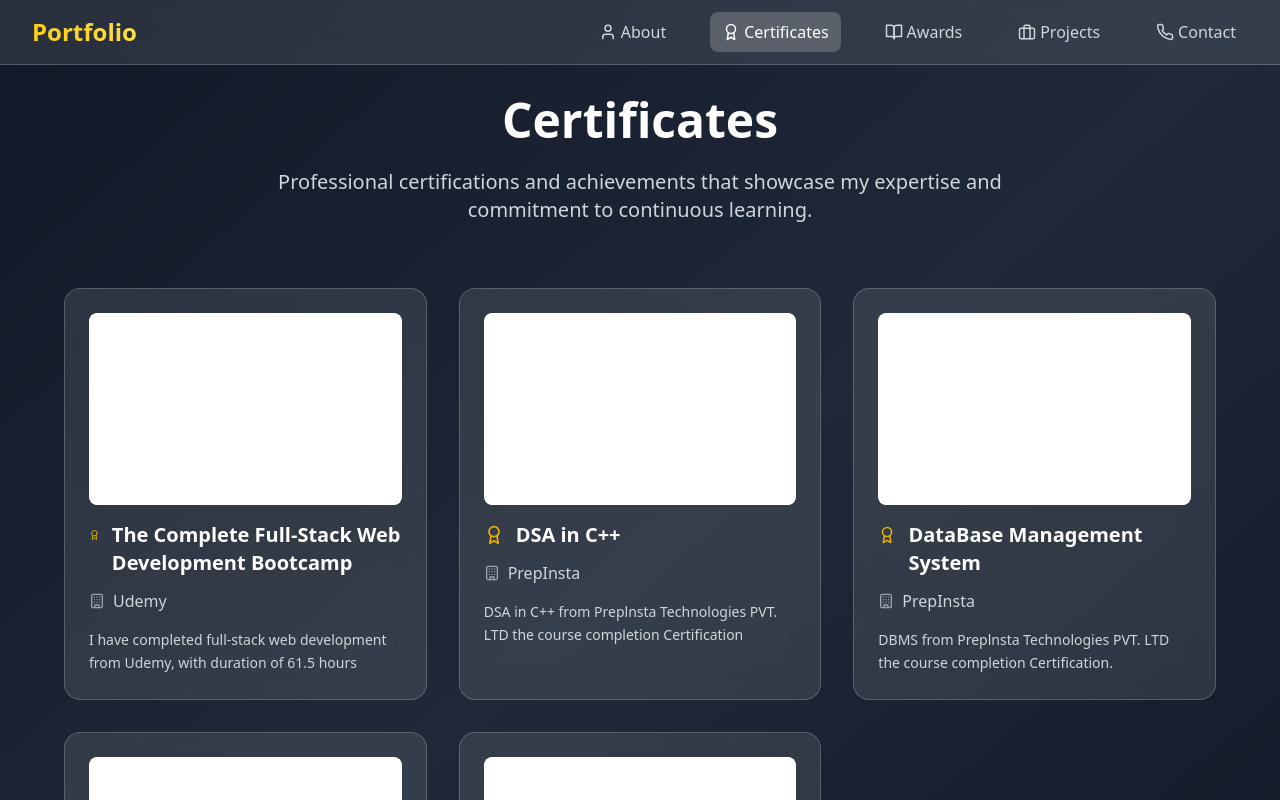
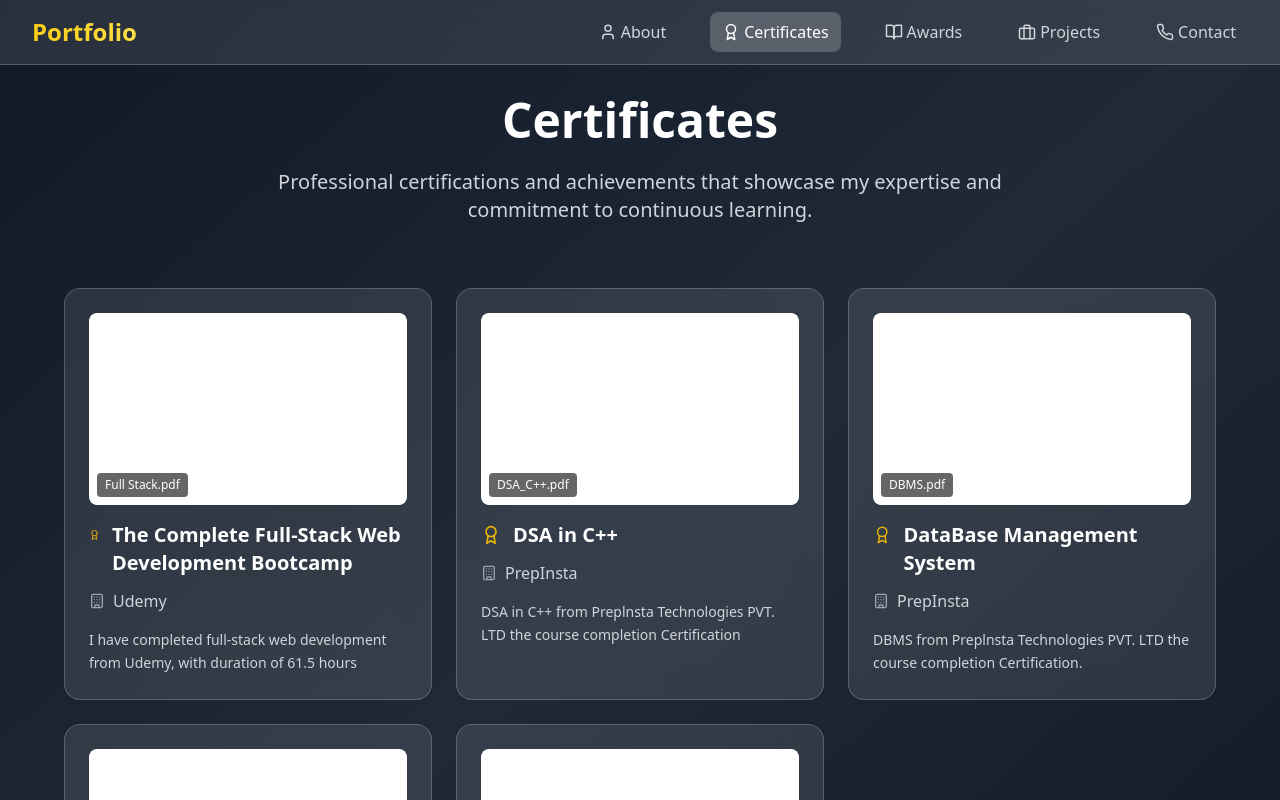
Before and after one commit to murarimanikanta27/Portfolio, a React (Vite) app: page /certificates in a window 1280 px wide. Shown: the top 800 px of the page. Built offline with nearby package versions, Linux system fonts and the light colour scheme.

Commit message:
Update Certificates.tsx

```diff
--- a/src/pages/Certificates.tsx
+++ b/src/pages/Certificates.tsx
@@ -50,14 +50,14 @@ export const Certificates: React.FC = () => {
             <p className="text-gray-400">Certificates will appear here once added to the JSON file.</p>
           </motion.div>
         ) : (
-          <div className="grid md:grid-cols-2 lg:grid-cols-3 gap-8">
+          <div className="grid grid-cols-1 sm:grid-cols-2 lg:grid-cols-3 gap-6">
             {certificates.map((certificate, index) => (
               <motion.div
                 key={certificate.id}
                 initial={{ opacity: 0, y: 20 }}
                 animate={{ opacity: 1, y: 0 }}
                 transition={{ duration: 0.6, delay: index * 0.1 }}
-                className="bg-white/10 backdrop-blur-lg rounded-2xl p-6 border border-white/20"
+                className="bg-white/10 backdrop-blur-lg rounded-2xl p-4 sm:p-6 border border-white/20"
               >
                 {certificate.imageUrl && (
                   <div
@@ -67,11 +67,14 @@ export const Certificates: React.FC = () => {
                     {isPDF(certificate.imageUrl) ? (
                       <div className="relative w-full h-48 rounded-lg overflow-hidden bg-white">
                         <iframe
-                          src={certificate.imageUrl}
+                          src={certificate.imageUrl + "#toolbar=0"}
                           title="PDF Preview"
-                          className="absolute top-0 left-0 w-full h-full scale-[1.6] origin-top"
+                          className="absolute top-0 left-0 w-full h-full"
                           style={{ pointerEvents: 'none', border: 'none', background: 'white' }}
                         />
+                        <div className="absolute bottom-2 left-2 bg-black/60 text-white text-xs px-2 py-1 rounded">
+                          {decodeURIComponent(certificate.imageUrl.split('/').pop() || '')}
+                        </div>
                       </div>
                     ) : (
                       <img
@@ -85,7 +88,7 @@ export const Certificates: React.FC = () => {
 
                 <div className="flex items-start mb-3">
                   <Award className="text-yellow-500 mr-3 mt-1" size={20} />
-                  <h3 className="text-xl font-semibold text-white">{certificate.title}</h3>
+                  <h3 className="text-lg sm:text-xl font-semibold text-white">{certificate.title}</h3>
                 </div>
 
                 <div className="flex items-center mb-4">
```
